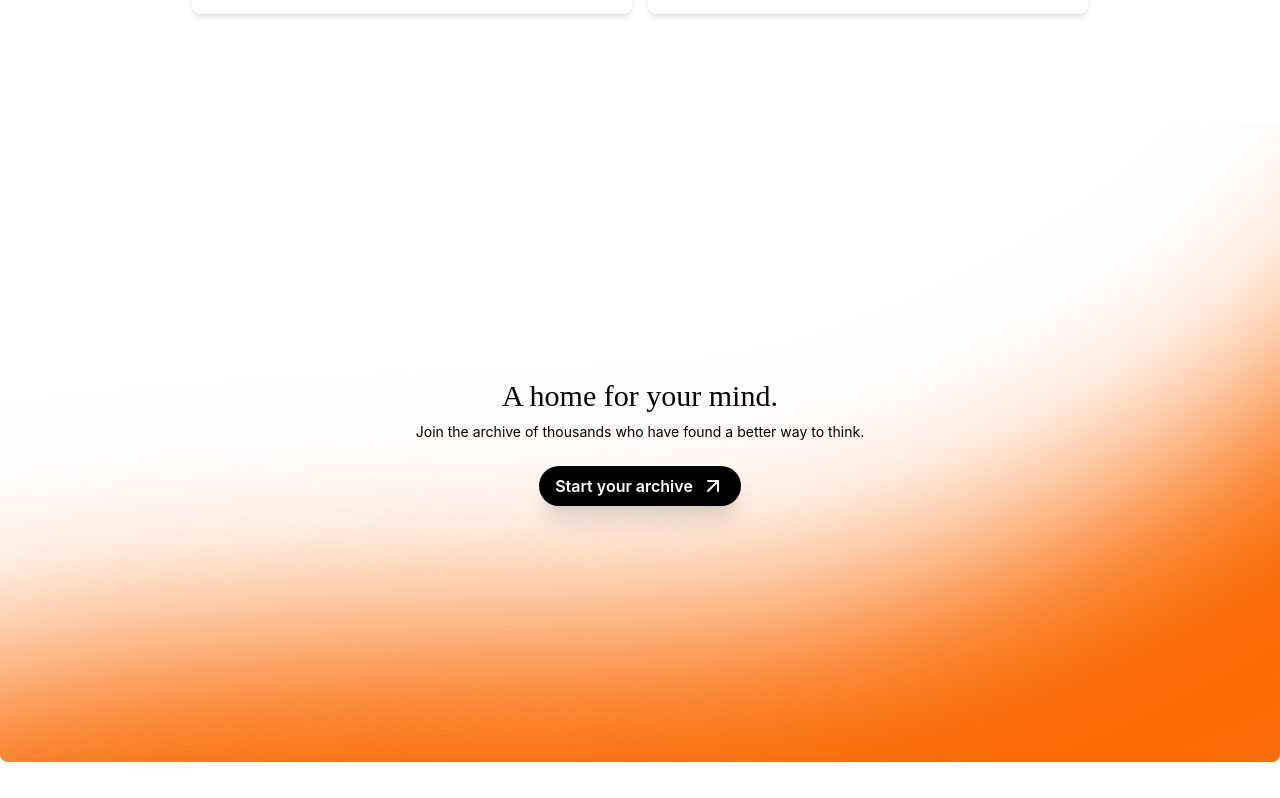
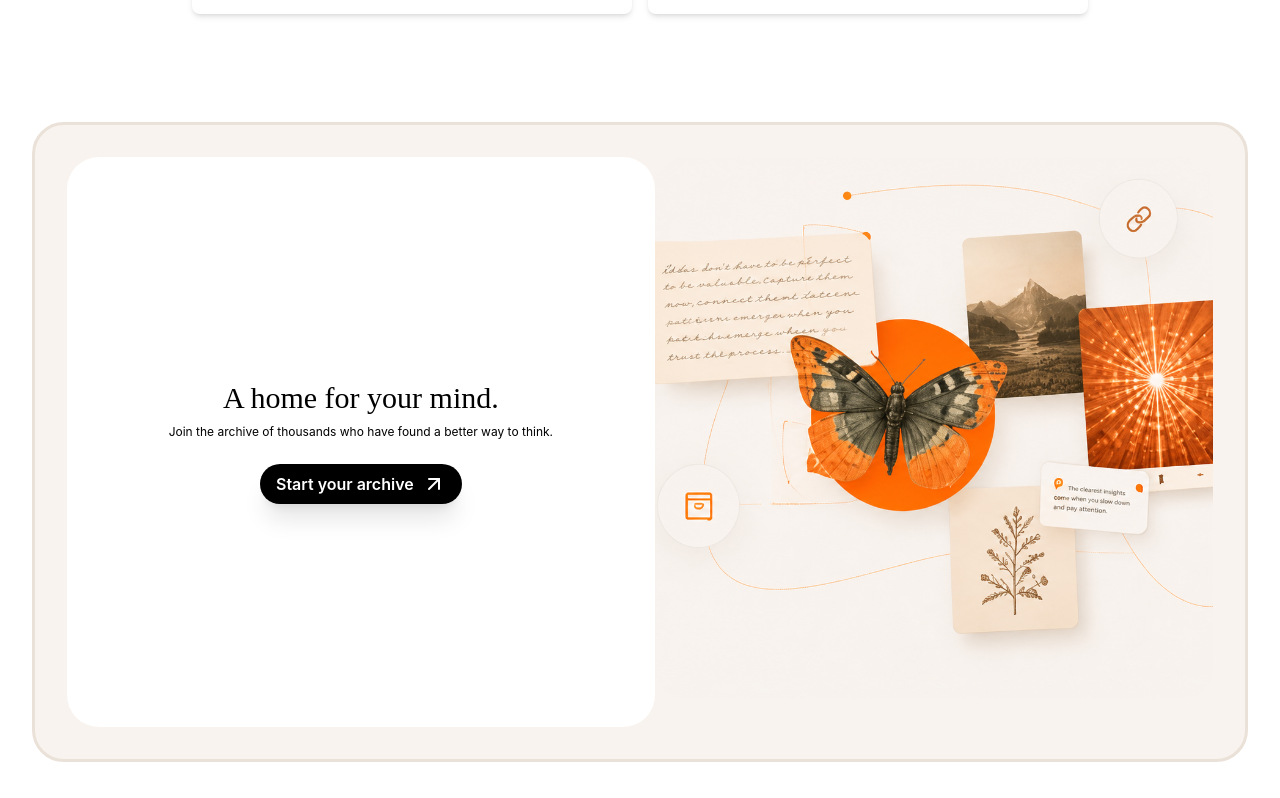
Before and after one commit to DharmBharodiya/secondbrain, a React (Vite) app in the folder frontend/: page / in a window 1280 px wide. Shown: the part 1462-2260 px from the top of the page. Before the commit the page ends 2224 px from the top, so only its background shows below. Built offline with nearby package versions, Linux system fonts and the light colour scheme; a web font is replaced by a local one.

Commit message:
refactor(frontend) - revamped the whole footer section to embed an image and made it better than previous

```diff
--- a/frontend/src/components/Footer.tsx
+++ b/frontend/src/components/Footer.tsx
@@ -1,34 +1,36 @@
 import Button from "./Button";
 import { NavLink } from "react-router";
-import bgImage from "../assets/images/orange-gradient-1.jpg";
-import bgImage2 from "../assets/images/bg-trans-2.png";
+// import bgImage from "../assets/images/orange-gradient-1.jpg";
+// import bgImage2 from "../assets/images/bg-trans-2.png";
+import bgImage3 from "../assets/images/footerImage.png";
 import { ArrowUpRightIcon } from "lucide-react";
 
-import { useContext } from "react";
-import { AuthContext } from "../Context/AuthContext";
+// import { useContext } from "react";
+// import { AuthContext } from "../Context/AuthContext";
 
 const Footer = () => {
-  const { theme } = useContext(AuthContext);
-  let image = bgImage;
+  // const { theme } = useContext(AuthContext);
+  const image = bgImage3;
 
-  if (theme === "dark") {
-    image = bgImage2;
-  } else {
-    image = bgImage;
-  }
+  // if (theme === "dark") {
+  //   image = bgImage2;
+  // } else {
+  //   image = bgImage;
+  // }
   return (
     <div
-      className="md:mt-20 h-[40vh] md:h-[80vh] w-screen px-6 py-8 flex justify-center items-center flex-col rounded-lg"
-      style={{
-        backgroundImage: `url(${image})`,
-        backgroundSize: "cover",
-        backgroundPosition: "center",
-      }}
+      className="md:mt-20 h-[90vh] bg-[#F8F3EE] md:h-[80vh] w-[95%] mb-9 px-8 py-8 flex flex-col md:flex-row md:gap-0 justify-center items-around rounded-4xl border-[#eae1d8] border-3"
+      // style={{
+      //   backgroundImage: `url(${image})`,
+      //   backgroundSize: "cover",
+      //   backgroundPosition: "center",
+      // }}
     >
-      <h1 className="font-advercase text-3xl mb-2 text-center">
+      <div className="w-full h-full flex flex-col justify-center items-center bg-white rounded-4xl">
+        <h1 className="font-advercase text-2xl md:text-3xl mb-2 text-center">
           A home for your mind.
         </h1>
-      <p className="mb-6 text-center text-sm md:text-md">
+        <p className="mb-6 text-center w-[90%] text-xs md:text-md">
           Join the archive of thousands who have found a better way to think.
         </p>
         <NavLink to={"/dashboard"}>
@@ -42,13 +44,17 @@ const Footer = () => {
             <div className="ml-2">
               <ArrowUpRightIcon />
             </div>
-          {/* <img
-            src="src/assets/images/white-logo.PNG"
-            className="w-7 h-7 ml-2 self-start"
-            alt="logo"
-          /> */}
           </Button>
         </NavLink>
+      </div>
+      <div
+        className="md:h-[95%] md:w-[95%] w-full h-full rounded-4xl"
+        style={{
+          backgroundImage: `url(${image})`,
+          backgroundSize: "cover",
+          backgroundPosition: "top",
+        }}
+      ></div>
     </div>
   );
 };
--- a/frontend/src/components/Hero.tsx
+++ b/frontend/src/components/Hero.tsx
@@ -3,7 +3,7 @@ import { NavLink } from "react-router";
 import bgImage from "../assets/images/bg-trans-3.png";
 import bgImage2 from "../assets/images/bg-trans-3.png";
 import whiteLogo from "../assets/images/white-logo.PNG";
-import orangeLogo from "../assets/images/orange-logo.PNG";
+// import orangeLogo from "../assets/images/orange-logo.PNG";
 import { useContext } from "react";
 import { AuthContext } from "../Context/AuthContext";
 
@@ -19,7 +19,7 @@ const Hero = () => {
 
   return (
     <div
-      className="w-full flex flex-col justify-center items-center h-[80vh] md:h-screen"
+      className="w-full overflow-x-hidden flex flex-col justify-center items-center h-[80vh] md:h-screen"
       style={{
         backgroundImage: `url(${image})`,
         backgroundSize: "cover",
```
Also changed, not shown: frontend/src/assets/images/footerImage.png (added). Lines whose indentation alone changed are shown as unchanged.
